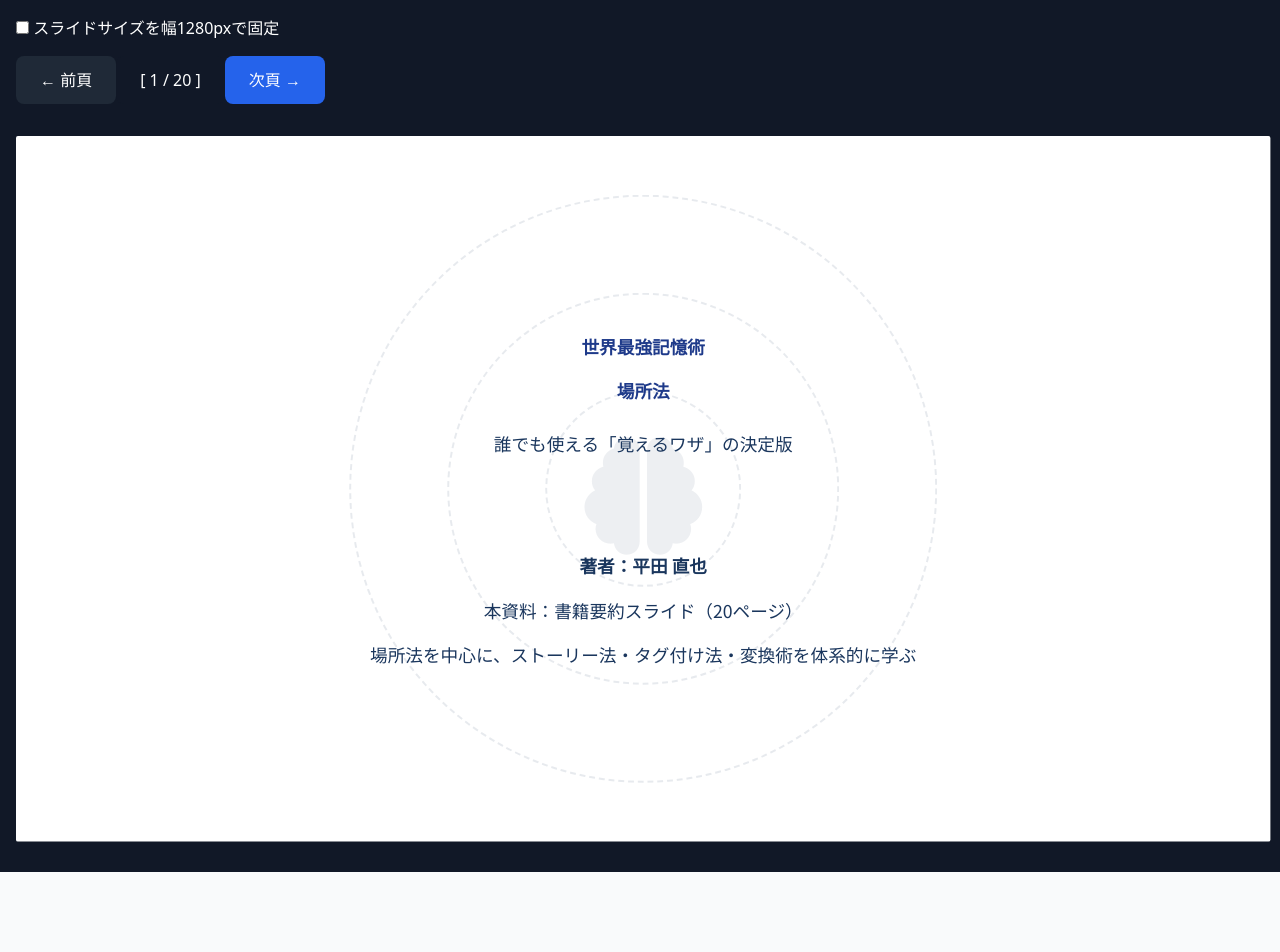
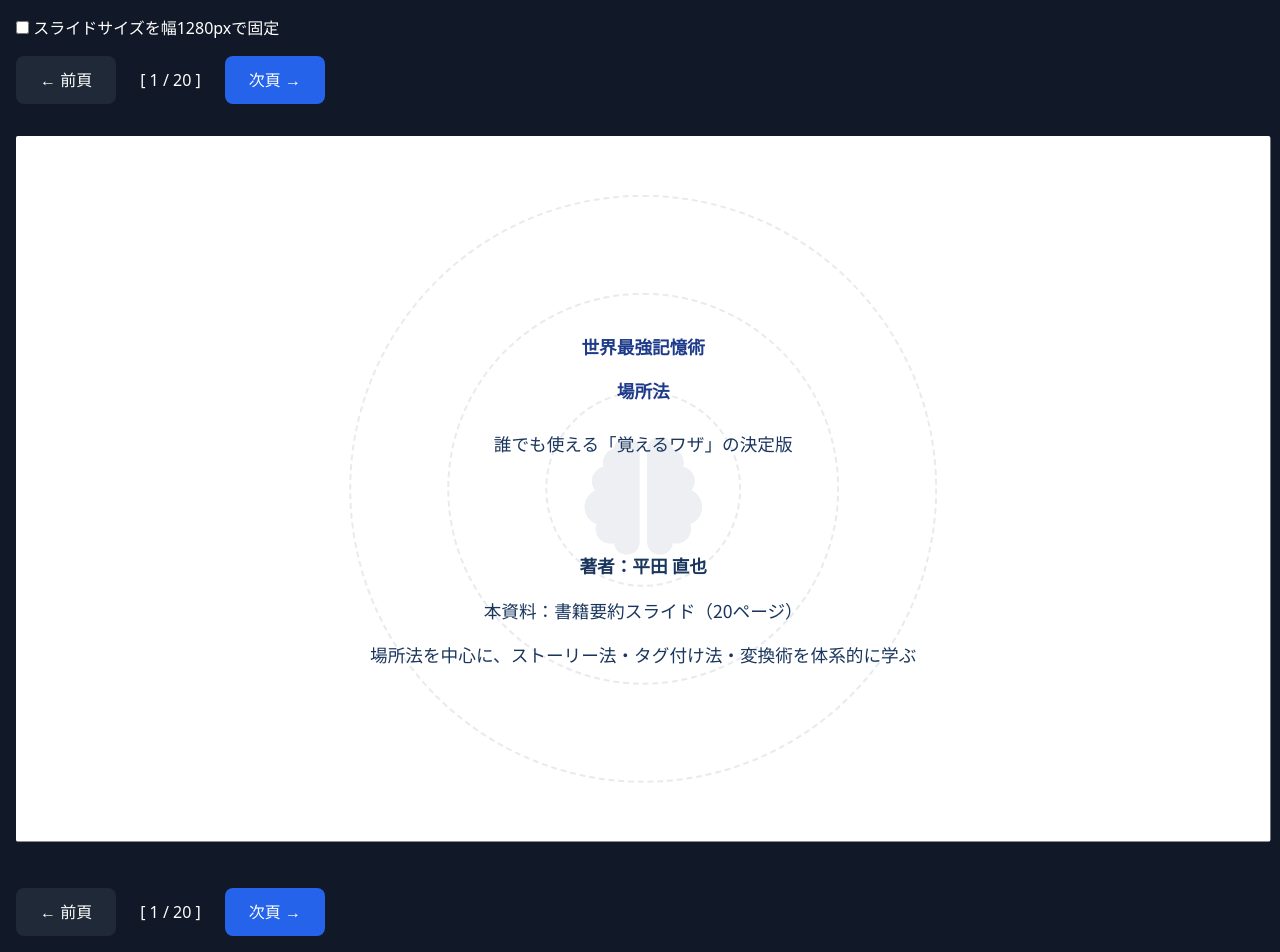
Before and after one commit to sana91/slide-manager-app, a Nuxt app: page /slide/B07NDW68MK/1 in a window 1280 px wide. Before the commit the page ends 872 px from the top, so only its background shows below. Built offline with nearby package versions, Linux system fonts and the light colour scheme.

Commit message:
過剰な親切

```diff
--- a/components/slidePageWrapper.vue
+++ b/components/slidePageWrapper.vue
@@ -57,6 +57,47 @@
     >
       <slot></slot>
     </div>
+
+    <div class="mt-8 flex justify-start items-center">
+      <div>
+        <NuxtLink
+          v-if="currentPage > 1"
+          :to="`/slide/${slideId}/${currentPage - 1}`"
+          class="inline-block bg-blue-600 hover:bg-blue-700 text-white px-6 py-3 rounded-lg transition-colors"
+        >
+          ← 前頁
+        </NuxtLink>
+        <div
+          v-else
+          class="inline-block bg-gray-800 text-white px-6 py-3 rounded-lg transition-colors"
+        >
+          ← 前頁
+        </div>
+      </div>
+
+      <div
+        class="inline-block bg-gray-900 text-white px-6 py-3 rounded-lg transition-colors text-center"
+      >
+        <span> [ {{ currentPage }} / {{ totalPages }} ]</span>
+      </div>
+
+      <div>
+        <NuxtLink
+          v-if="currentPage < totalPages"
+          :to="`/slide/${slideId}/${currentPage + 1}`"
+          class="inline-block bg-blue-600 hover:bg-blue-700 text-white px-6 py-3 rounded-lg transition-colors"
+        >
+          次頁 →
+        </NuxtLink>
+        <div
+          v-else
+          class="inline-block bg-gray-800 text-white px-6 py-3 rounded-lg transition-colors"
+        >
+          次頁 →
+        </div>
+      </div>
+    </div>
+
   </div>
 </template>
 
```
